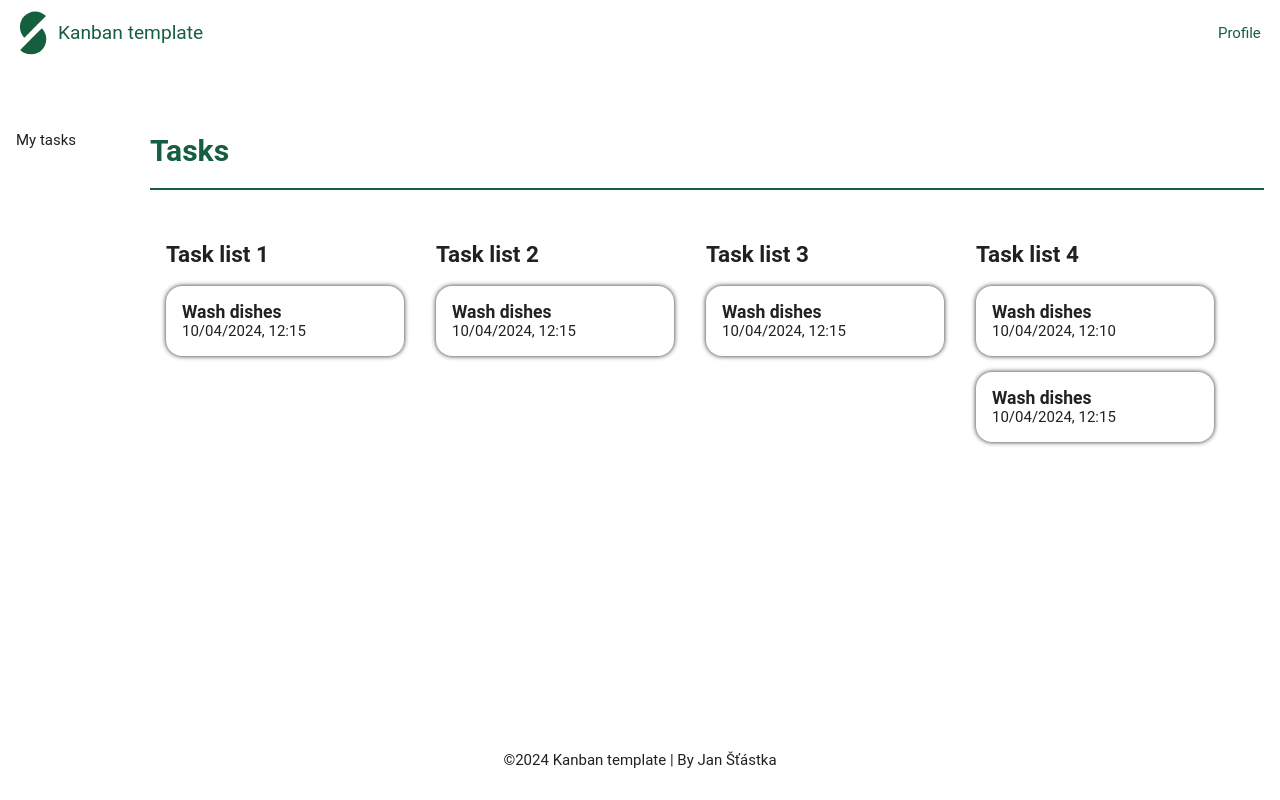
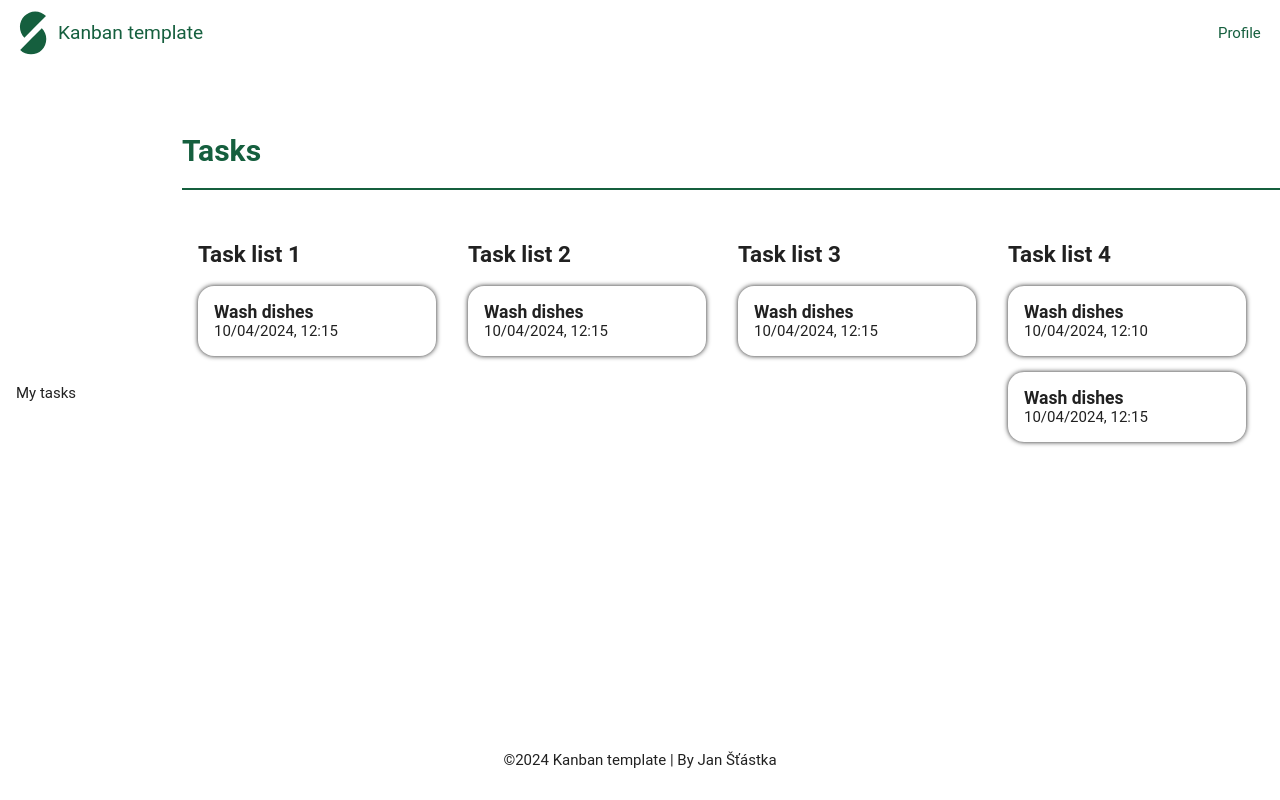
Before and after one commit to StastkaJan/vue-kanban, a Vue app: page / in a window 1280 px wide. Built offline with nearby package versions, Linux system fonts and the light colour scheme.

Commit message:
Small design changes in default view

```diff
--- a/src/SidebarMenu.vue
+++ b/src/SidebarMenu.vue
@@ -17,7 +17,13 @@
 <style scoped>
 .basic-layout {
   display: grid;
+  align-items: center;
   grid-template-columns: clamp(100px, 150px, 200px) 1fr;
+  gap: 2rem;
+}
+
+aside {
+  max-height: 500px;
 }
 
 nav {
--- a/src/views/TasksView.vue
+++ b/src/views/TasksView.vue
@@ -21,13 +21,12 @@ let { lists } = listsStore()
 main {
   display: grid;
   grid-template-rows: max-content 1fr;
+  gap: 1rem;
   min-height: 70vh;
-  margin-right: 1rem;
   overflow: auto;
 }
 
 header {
-  margin-bottom: 1rem;
   border-bottom: 2px solid var(--prim-color);
 }
 
```
